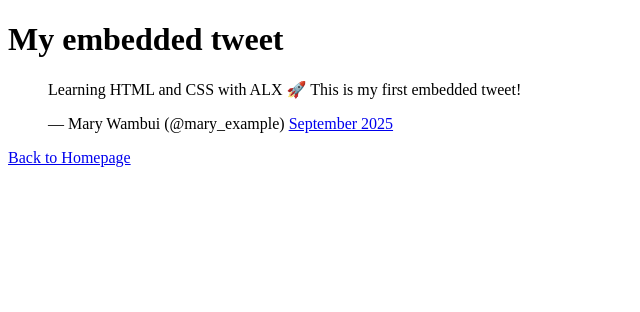
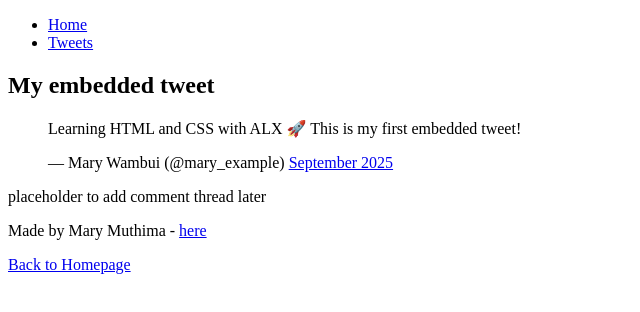
Before and after one commit to Wambo-bit/My_First_Portfolio, a plain HTML site: page html_basic/tweets.html in a window 1280 px wide. Shown: the whole page, without its empty margins (0-640 px from the left). Drawn offline with Linux system fonts and the light colour scheme.

Commit message:
Made a cool website

```diff
--- a/html_basic/tweets.html
+++ b/html_basic/tweets.html
@@ -6,15 +6,36 @@
     <title>My Tweets</title>
 </head>
 <body>
+    <!--HEADER WITH NAVIGATION-->
+<header>
+    <ul>
+        <li><a href="index.html">Home</a></li>
+        <li><a href="tweets.html">Tweets</a></li>
+    </ul>
+</header>
+
+<!--MAIN CONTENT-->
+<main>
+    <article>
     <!--Headings-->
     <h1>My embedded tweet</h1>
+
     <!-- Embed a Tweet -->
     <blockquote class="twitter-tweet">
         <p lang="en" dir="ltr">Learning HTML and CSS with ALX 🚀 This is my first embedded tweet!</p>&mdash; Mary Wambui (@mary_example)
         <a href="https://twitter.com/InteriorKE/status/1836695233390796967">September 2025</a>
     </blockquote>
     <script async src="https://platform.twitter.com/widgets.js"></script>
-<!-- Link back to homepage -->
+    </article>
+    <aside>
+      <p>placeholder to add comment thread later</p>
+    </aside>
+</main>
+<!-- Footer -->
+  <footer>
+    <p>Made by Mary Muthima - <a href="https://github.com/Wambo-bit/" target="_blank">here</a></p>
+  <!-- Link back to homepage -->
     <p><a href="index.html">Back to Homepage</a></p>
+    </footer>
 </body>
 </html>
```
Also changed, not shown: html_basic/index.html (+18 -2 lines).
